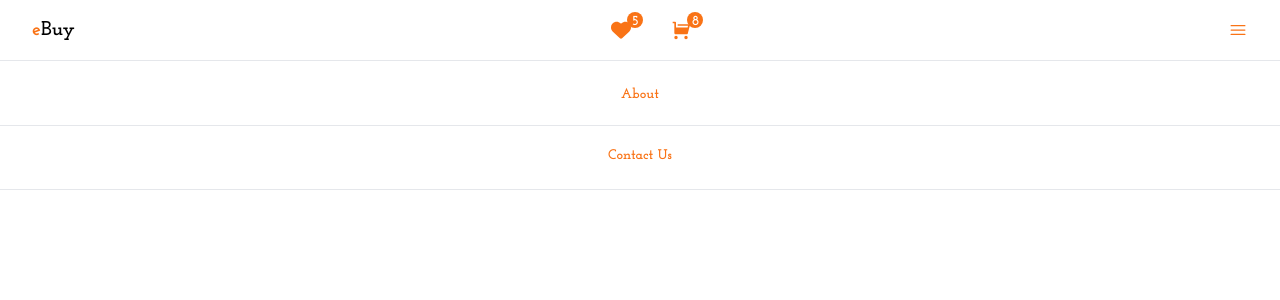
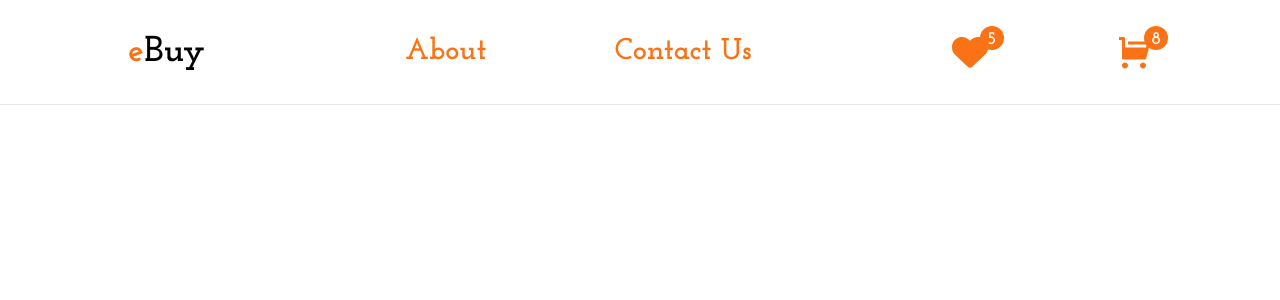
Before and after one commit to Akasi-M-P/ebuy, a React (Vite) app: page / in a window 1280 px wide. Shown: the top 300 px of the page. Built offline with nearby package versions, Linux system fonts and the light colour scheme; a web font is replaced by a local one.

Commit message:
worked on navbar responsiveness

```diff
--- a/src/components/NavBar/NavBar.jsx
+++ b/src/components/NavBar/NavBar.jsx
@@ -2,16 +2,17 @@ import "./NavBar.css";
 import { FaHeart } from "react-icons/fa6";
 import { RiShoppingCartFill } from "react-icons/ri";
 import { HiBars3 } from "react-icons/hi2";
+import { IoMdClose } from "react-icons/io";
 const NavBar = () => {
   return (
     <>
-      <div className="flex items-center justify-between py-4 px-8">
+      <div className="flex items-center justify-between py-4 px-8 lg:py-8 lg:px-32 md:px-12 ">
         <div>
-          <h1 className="text-xl font-extrabold">
+          <h1 className="text-xl md:text-2xl lg:text-4xl font-extrabold">
             <span className="text-orange-500">e</span>Buy
           </h1>
         </div>
-        <div className="hidden gap-3 text-sm text-orange-500 font-bold">
+        <div className="hidden md:flex gap-3 md:gap-14 lg:gap-32 text-sm md:text-lg lg:text-3xl text-orange-500 font-bold">
           <div>
             <a href="">About</a>
           </div>
@@ -19,28 +20,29 @@ const NavBar = () => {
             <a href="">Contact Us</a>
           </div>
         </div>
-        <div className="flex gap-10">
+        <div className="flex gap-10 md:gap-20 lg:gap-32">
           <div className="relative">
-            <FaHeart className="text-orange-500 cursor-pointer text-xl" />
-            <div className="absolute -top-2 -right-3 bg-orange-500  rounded-full flex justify-center w-4 h-4">
-              <p className="text-sm text-white font-bold">5</p>
+            <FaHeart className="text-orange-500 cursor-pointer text-xl md:text-2xl lg:text-4xl" />
+            <div className="absolute -top-2 -right-3 lg:-right-4 bg-orange-500  rounded-full flex justify-center w-4 h-4 lg:w-6 lg:h-6">
+              <p className="text-sm lg:text-lg text-white font-bold">5</p>
             </div>
           </div>
           <div className="relative">
-            <RiShoppingCartFill className="text-orange-500 cursor-pointer text-xl" />
-            <div className="absolute -top-2 -right-3 bg-orange-500  rounded-full flex justify-center w-4 h-4">
-              <p className="text-sm text-white font-bold">8</p>
+            <RiShoppingCartFill className="text-orange-500 cursor-pointer text-xl md:text-2xl lg:text-4xl" />
+            <div className="absolute -top-2 -right-3 lg:-right-4 bg-orange-500  rounded-full flex justify-center w-4 h-4 lg:w-6 lg:h-6">
+              <p className="text-sm lg:text-lg text-white font-bold">8</p>
             </div>
           </div>
         </div>
-        <div>
+        <div className="md:hidden">
           <div>
-            <HiBars3 className="text-orange-500 cursor-pointer text-xl" />
+            <HiBars3 className=" text-orange-500 cursor-pointer text-xl" />
+            <IoMdClose className="hidden text-orange-500 cursor-pointer text-xl" />
           </div>
         </div>
       </div>
       <hr />
-      <div className="">
+      {/* <div className="">
         <div className="h-32 flex flex-col justify-center items-center gap-3 text-sm text-orange-500 font-bold">
           <div>
             <a href="">About</a>
@@ -53,7 +55,7 @@ const NavBar = () => {
           </div>
         </div>
         <hr />
-      </div>
+      </div> */}
     </>
   );
 };
```
Also changed, not shown: src/components/Hero/Hero.css (added), src/components/Hero/Hero.jsx (added).
